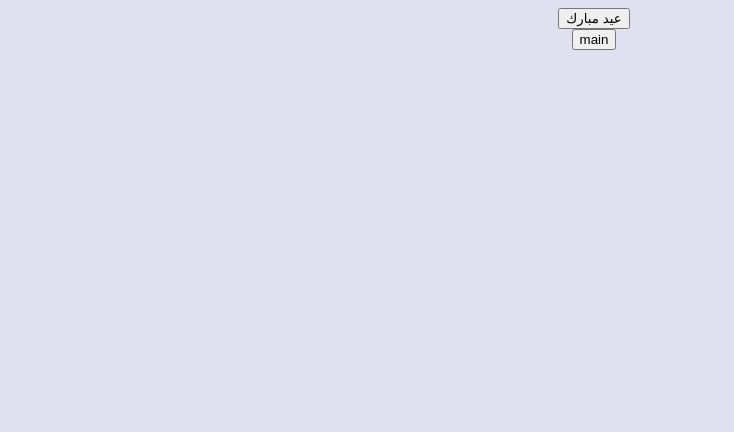
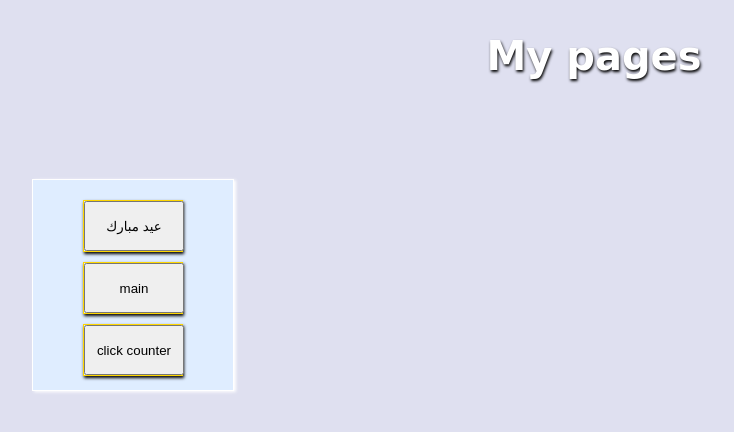
Before and after one commit to hizawye/just-rahim.github.io, a plain HTML site: page index.html in a window 1280 px wide. Shown: the whole page, without its empty margins (46-780 px from the left). Drawn offline with Linux system fonts and the light colour scheme.

Commit message:
adding some style and click counter page

```diff
--- a/index.html
+++ b/index.html
@@ -1,15 +1,52 @@
 <!DOCTYPE html>
 <html>
     <head>
+        <style>
+            form{
+                margin:10px 50px 0px 50px;
+                box-shadow:1px 2px 3px black;
+                border:1px solid gold;
+            }
+            #greet{
+
+            }
+            input{
+                width:100px;
+                height:50px;
+            }
+            h2{
+                text-align:center;
+                color:white;
+                text-shadow:black 1px 2px 3px;
+                font-family:cursive;
+                font-size:40px;
+
+            }
+            .my{
+            background-color:#dfedff;
+            width:200px;
+            height:200px;
+            margin:100px 100px 0px 70px;
+            padding-top:10px;
+            box-shadow:2px 1px 3px white;
+            border:solid white 1px;
+            }
+        </style>
         <meta name="viewport" content="width=device-width , initial-scale=1.0" />
-        <title>title here...</title>
+        <title>All pages</title>
     </head>
     <body style="background-color:#dfe0f0;">
-        <form align="center"  style="margin:center;" action="greet.html" >
-		<input type="submit" value="عيد مبارك" />
-	</form>
-	<form align="center" style="margin:center;" action="main.html">
-		<input align="center" type="submit" value="main" />
-	</form>
+        <h2>My pages</h2>
+        <div class="my">
+        <form id="greet" action="greet.html" >
+                <input type="submit" value="عيد مبارك" />
+        </form>
+        <form action="main.html">
+                <input  type="submit" value="main" />
+        </form>
+        <form action="counter.html">
+            <input type="submit" value="click counter"/>
+        </form>
+        </div>
     </body>
 </html>
--- /dev/null
+++ b/style/counter.css
@@ -0,0 +1,39 @@
+body {
+    background-color:#123;
+}
+p{
+    color:rgba(255,0,0,1);
+    text-align:center;
+    background-color:#abe ;
+    text-shadow:black 1px 2px 3px;
+    font-size:40px;
+    font-family:cursive;
+    padding:10px 0px 10px 0px;
+    margin:100px 100px 100px 100px;
+    box-shadow:red 1px 2px 3px;
+
+}
+h1{
+    color:#abc;
+    text-align:center;
+    text-shadow:1px 2px 3px black;
+    text-decoration:underline overline ;
+}
+#evenOrOdd{
+    color:#fbc;
+    font-size:25px;
+    margin:0px 25px 0px 25px;
+    text-shadow:black 1px 2px 3px;
+    background-color:#ccc;
+    font-family:serif;
+    box-shadow:#03f 1px 2px 3px;
+}
+b{color:red;
+text-decoration:underline black;}
+h3{
+    text-shadow:white 1px 2px 3px;
+    box-shadow:white 1px 2px 3px;
+    margin:50px 100px 0px 100px;
+    background-color:#242;
+    text-align:center;
+}
```
Also changed, not shown: counter.html (added, +17 -0 lines), script/counter.js (added, +22 -0 lines).
